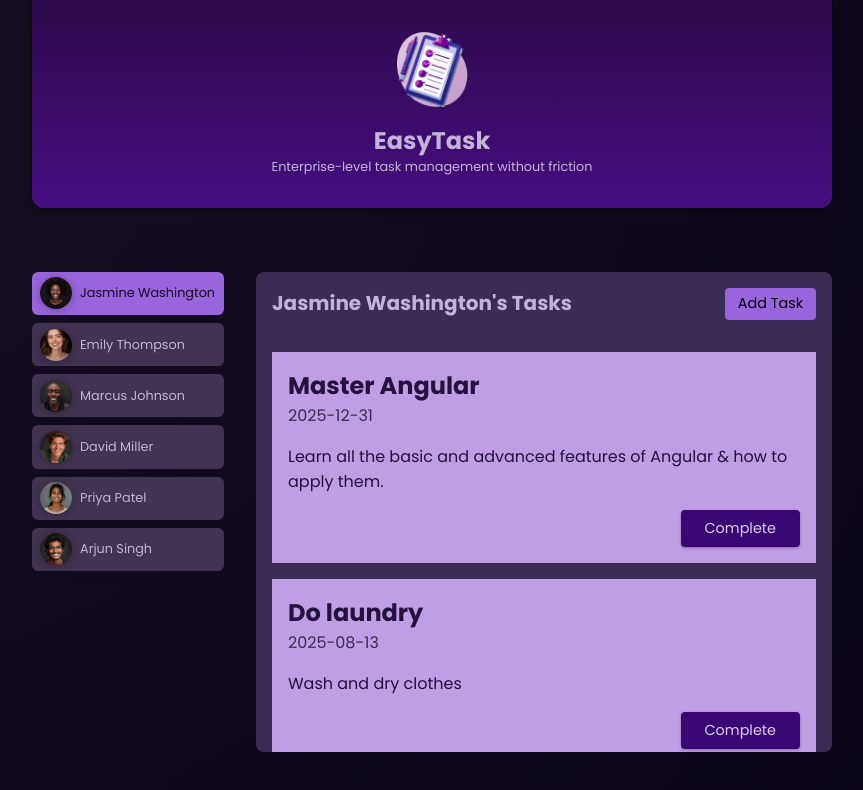
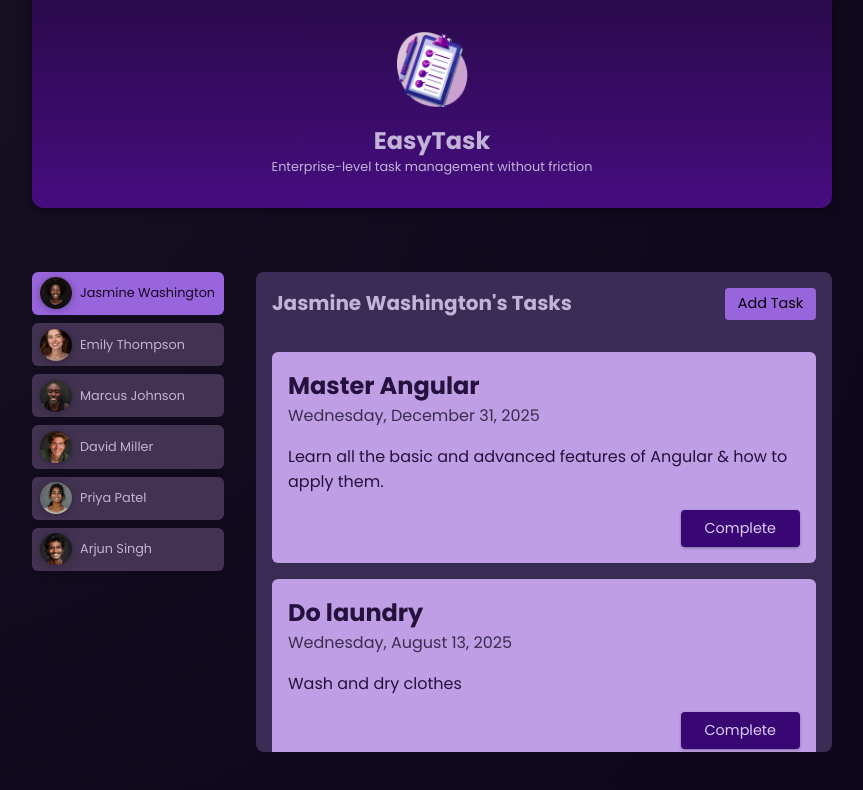
Before and after one commit to R06NV4LDR/Angular_01-starting-project, an Angular app: page / in a window 1280 px wide. Both pictures are taken after a click on the button "Jasmine Washington". Shown: the top 790 px of the page, without its empty margins (208-1071 px from the left). Built offline with nearby package versions, Linux system fonts and the light colour scheme.

Commit message:
CardComponent added | Start to improve Codebase

```diff
--- a/src/app/shared/card/card.component.css
+++ b/src/app/shared/card/card.component.css
@@ -0,0 +1,5 @@
+div {
+  border-radius: 6px;
+  box-shadow: 0 1px 6px rgba(0, 0, 0, 0.1);
+  overflow: hidden;
+}
--- a/src/app/shared/card/card.component.html
+++ b/src/app/shared/card/card.component.html
@@ -1 +1,4 @@
-<p>card works!</p>
+<div>
+    <ng-content />
+
+</div>
--- a/src/app/tasks/task/task.component.html
+++ b/src/app/tasks/task/task.component.html
@@ -1,8 +1,10 @@
+<app-card>
   <article>
     <h2>{{ task.title }}</h2>
-  <time>{{ task.dueDate }}</time>
+    <time>{{ task.dueDate | date: 'fullDate' }}</time>
     <p>{{ task.summary }}</p>
     <p class="actions">
       <button (click)="onCompleteTask()">Complete</button>
     </p>
   </article>
+</app-card>
--- a/src/app/tasks/task/task.component.ts
+++ b/src/app/tasks/task/task.component.ts
@@ -1,11 +1,13 @@
 import { Component, EventEmitter, Input, Output } from '@angular/core';
 
+import { CardComponent } from '../../shared/card/card.component';
 import { type Task } from './task.model';
+import { DatePipe } from '@angular/common';
 
 @Component({
   selector: 'app-task',
   standalone: true,
-  imports: [],
+  imports: [CardComponent, DatePipe],
   templateUrl: './task.component.html',
   styleUrl: './task.component.css',
 })
--- a/src/app/user/user.component.css
+++ b/src/app/user/user.component.css
@@ -1,8 +1,4 @@
-div {
-  border-radius: 6px;
-  box-shadow: 0 1px 6px rgba(0, 0, 0, 0.1);
-  overflow: hidden;
-}
+
 
 button {
   display: flex;
--- a/src/app/user/user.component.html
+++ b/src/app/user/user.component.html
@@ -1,6 +1,6 @@
-<div>
+<app-card>
   <button [class.active]="selected" (click)="onSelectUser()">
     <img [src]="imagePath" [alt]="user.name" />
     <span>{{ user.name }}</span>
   </button>
-</div>
+</app-card>
--- a/src/app/user/user.component.ts
+++ b/src/app/user/user.component.ts
@@ -2,6 +2,7 @@
 
 import { type User } from './user.model';
 import { DUMMY_USERS } from '../../assets/users/dummy-users';
+import { CardComponent } from "../shared/card/card.component";
 
 const randomIndex = Math.floor(Math.random() * DUMMY_USERS.length);
 
@@ -11,6 +12,7 @@
   standalone: true,
   templateUrl: './user.component.html',
   styleUrl: './user.component.css',
+  imports: [CardComponent],
 })
 export class UserComponent {
   @Input({ required: true }) user!: User;
```
Lines whose indentation alone changed are shown as unchanged.
